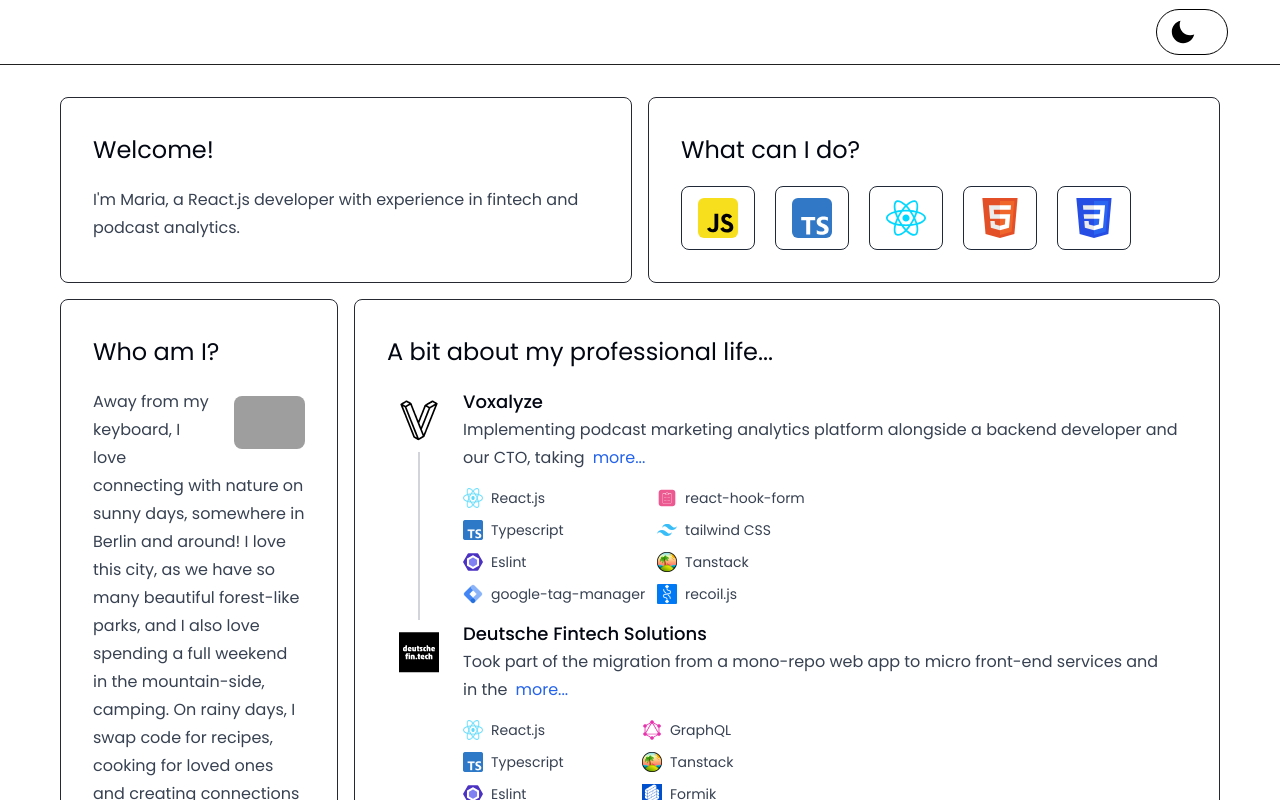
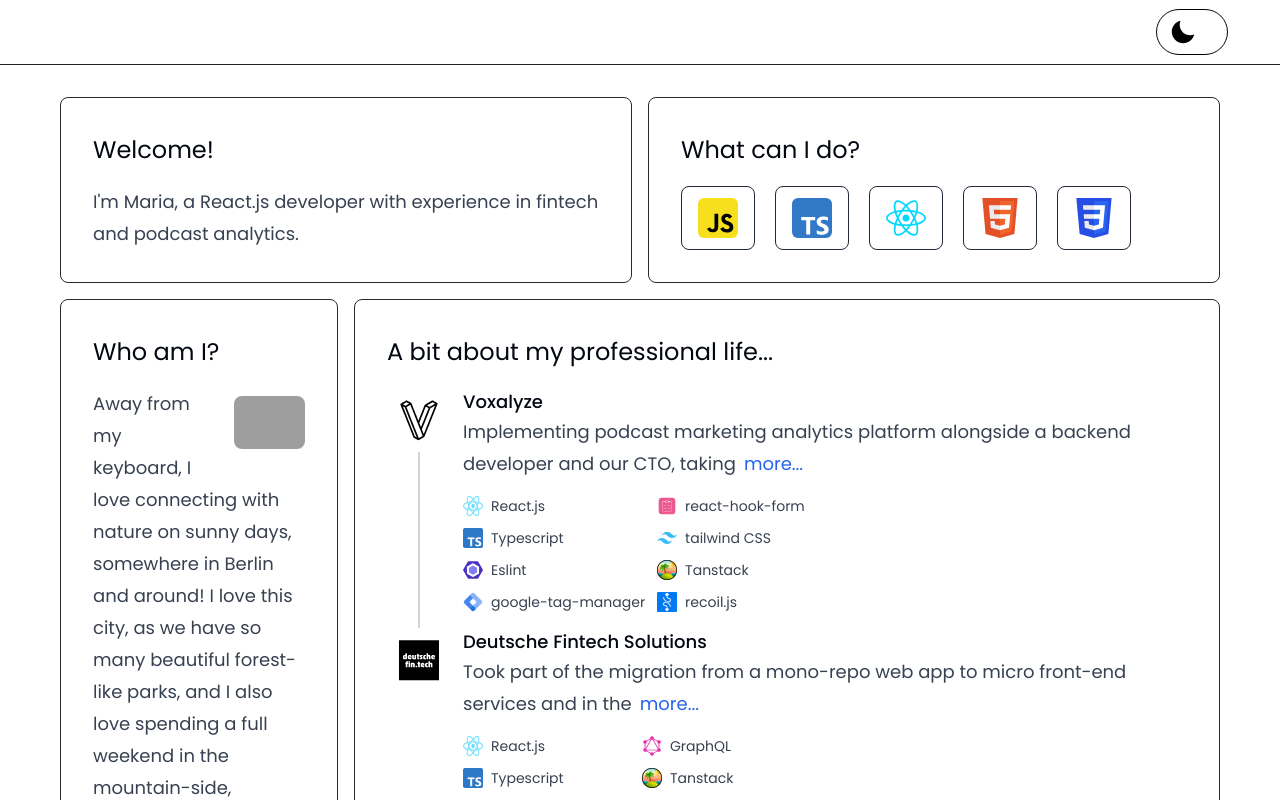
Before and after one commit to mariamarinescu/mmarinescu, a React (Vite) app: page / in a window 1280 px wide. Shown: the top 800 px of the page. Built offline with nearby package versions, Linux system fonts and the light colour scheme; grey boxes are pictures that could not be loaded; what tailwindcss-children would draw is missing.

Commit message:
Increase text font size

```diff
--- a/src/tailwind.css
+++ b/src/tailwind.css
@@ -21,7 +21,7 @@
         @apply text-base md:text-lg
     }
     .custom-prose {
-        @apply prose-sm md:prose-base lg:prose-base
+        @apply prose-sm md:prose-base lg:prose-lg
     }
     .custom-prose-title {
         @apply prose-lg md:prose-xl xl:prose-2xl
```
